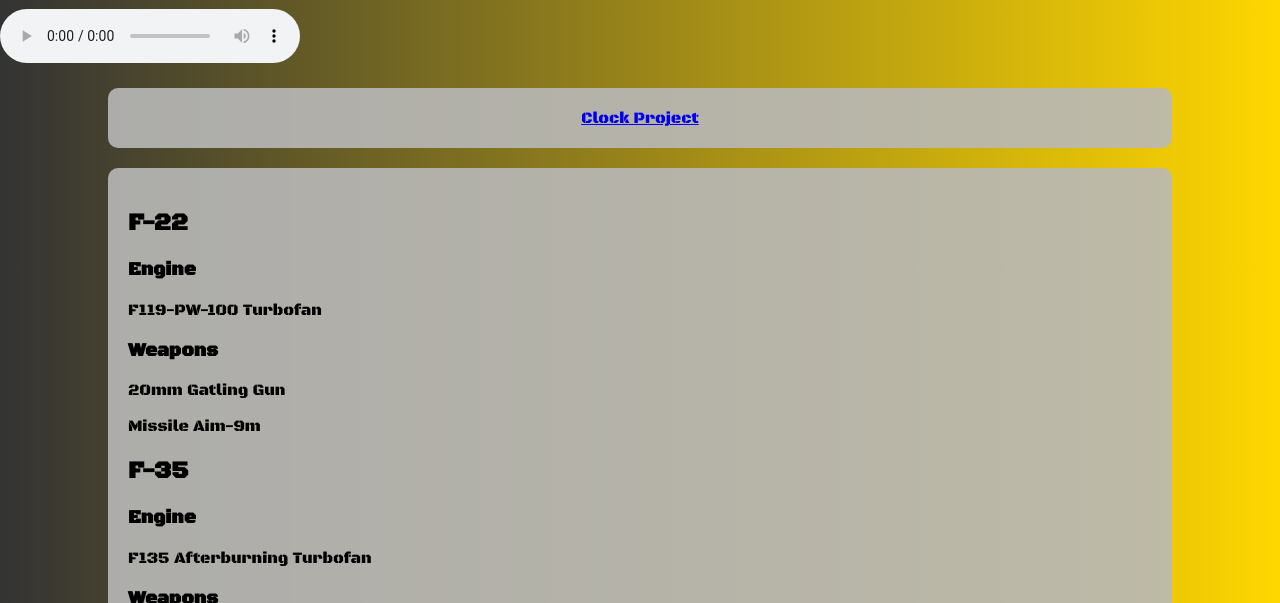
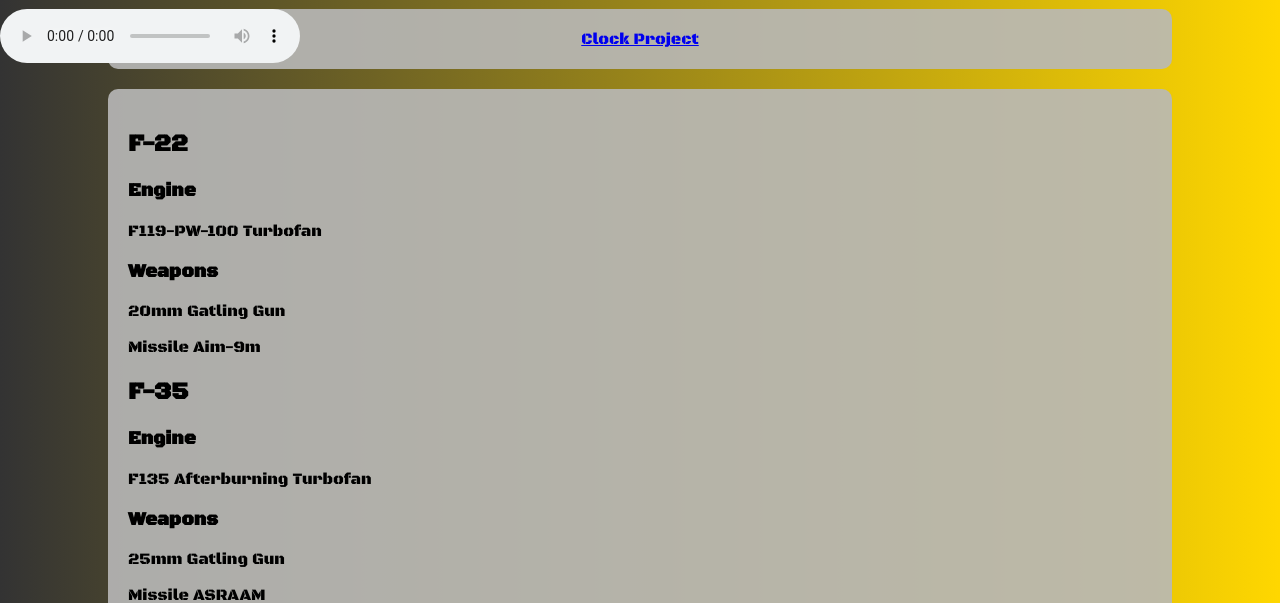
Before and after one commit to icodenorman/daltonFinal, a plain HTML site: page index.html in a window 1280 px wide. Shown: the part 497-1100 px from the top of the page. Drawn offline with Linux system fonts and the light colour scheme; a web font is replaced by a local one.

Commit message:
Update style.css

```diff
--- a/style.css
+++ b/style.css
@@ -54,3 +54,7 @@ iframe {
     border: 2px solid gold;
     border-radius: 10px;
 }
+
+#audio {
+    position: fixed;
+}
```
